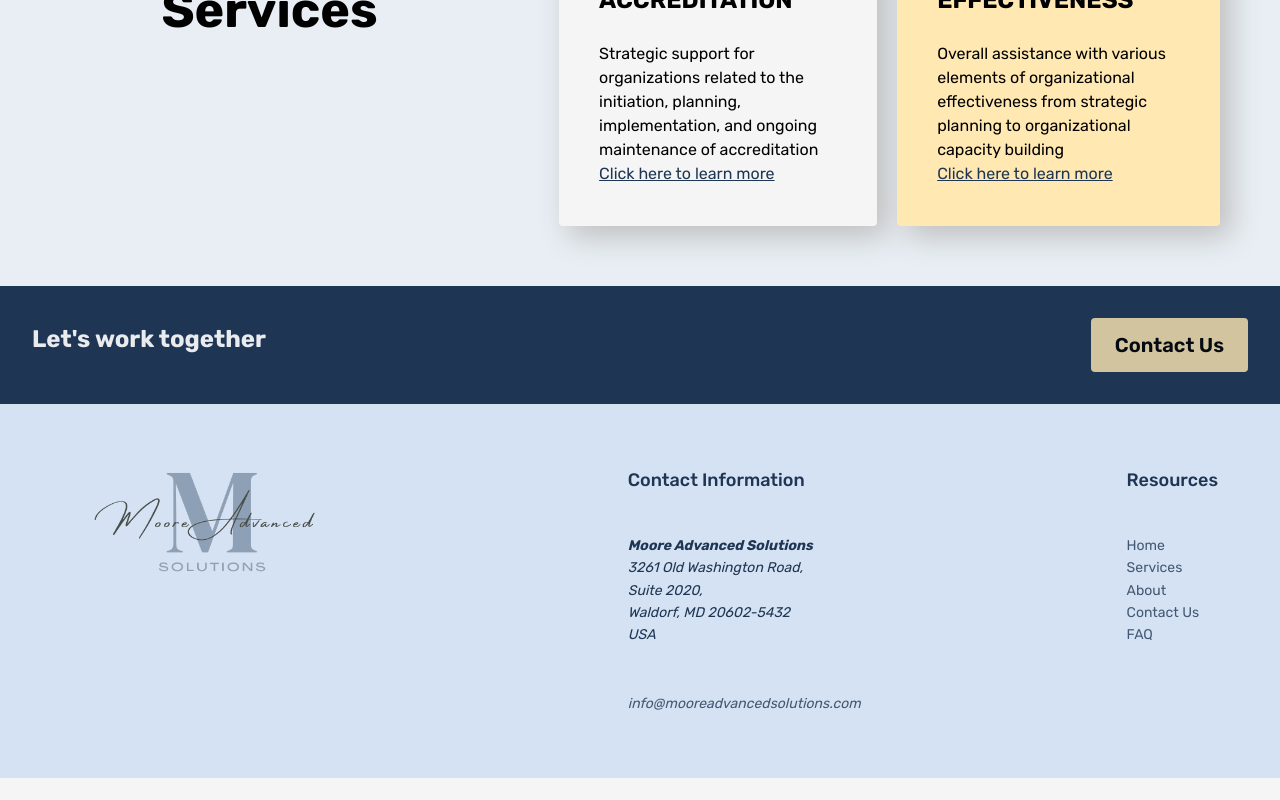
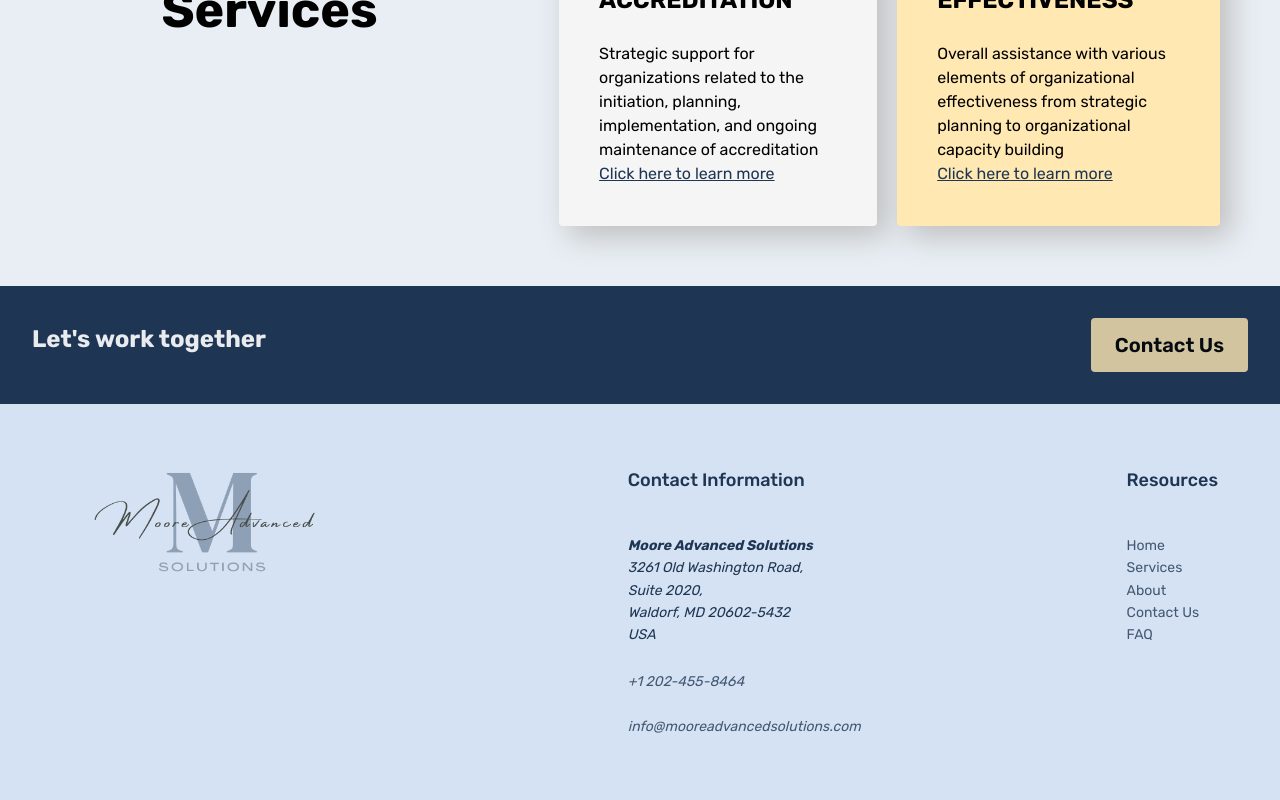
Before and after one commit to Cian747/M, a React (Create React App) app: page / in a window 1280 px wide. Shown: the part 1992-2792 px from the top of the page. Before the commit the page ends 2770 px from the top, so only its background shows below. Built offline with nearby package versions, Linux system fonts and the light colour scheme.

Commit message:
New contact added

```diff
--- a/src/components/Footer.js
+++ b/src/components/Footer.js
@@ -43,9 +43,9 @@ function Footer() {
             <p>
               <div className='whatsapp-contact'>
                 {/* <img src='./assets/icons/whatsapp (1).png' alt='whatsapp' className='whatsapp' width={'30'} height={'30'}/> */}
-                {/* <a className='footer-link' href='tel:+1 301-848-9600'>
-                  +1 301-848-9600
-                </a> */}
+                <a className='footer-link' href='tel:+1 301-848-9600'>
+                  +1 202-455-8464
+                </a>
               </div>
               <br />
               <a
```
